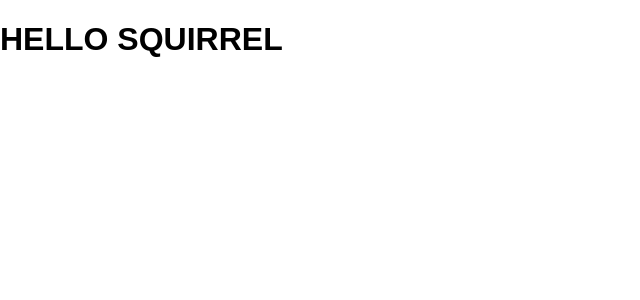
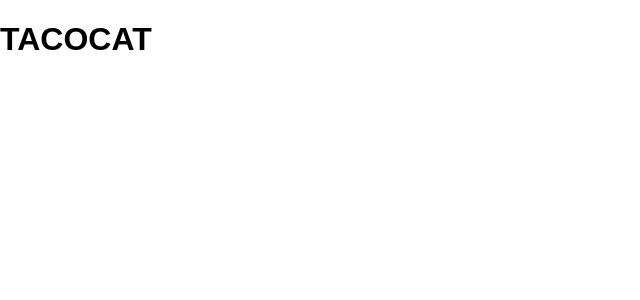
Before and after one commit to Sherman-Chen/bookish-octo-waddle, a React (Create React App) app: page / in a window 1280 px wide. Shown: the top 300 px of the page, without its empty margins (0-640 px from the left). Built offline with nearby package versions, Linux system fonts and the light colour scheme.

Commit message:
import react-router-dom

```diff
--- a/package.json
+++ b/package.json
@@ -4,7 +4,8 @@
   "private": true,
   "dependencies": {
     "react": "^15.4.2",
-    "react-dom": "^15.4.2"
+    "react-dom": "^15.4.2",
+    "react-router-dom": "^4.0.0"
   },
   "devDependencies": {
     "react-scripts": "0.9.5"
--- a/src/App.js
+++ b/src/App.js
@@ -1,11 +1,6 @@
-import React, { Component } from 'react';
+import React from 'react';
+import { BrowserRouter } from 'react-router-dom';
 
-class App extends Component {
-  render() {
-    return (
-      <h1>HELLO SQUIRREL</h1>
-    );
-  }
-}
+const App = () => <h1>TACOCAT</h1>
 
 export default App;
```
Also changed, not shown: 1 other file (tests, documents, lock files or other folders).
